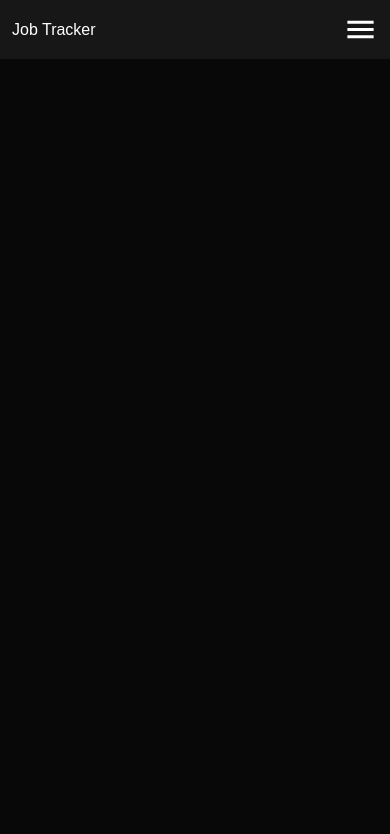
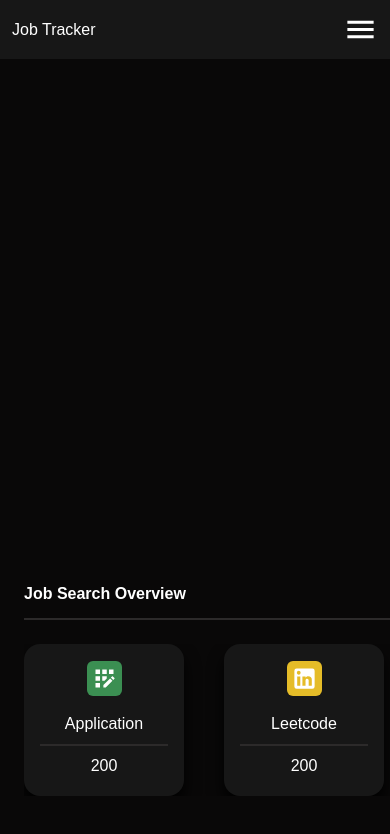
Before and after one commit to SankalpKadam/Job-Tracker, a React (Create React App) app: page / in a window 390 px wide. Shown: the top 834 px of the page. Built offline with nearby package versions, Linux system fonts and the light colour scheme.

Commit message:
simple responsive cards done

```diff
--- /dev/null
+++ b/src/components/Dashboard/DashboardComponents/CountCard.jsx
@@ -0,0 +1,26 @@
+import React from 'react'
+import AppRegistrationOutlinedIcon from '@mui/icons-material/AppRegistrationOutlined';
+import LinkedInIcon from '@mui/icons-material/LinkedIn';
+
+const CountCard = ({title="Application",count="200"}) => {
+  return (
+    <div className='bg-darkaccentbg w-[80%] p-4 h-[100%] rounded-2xl drop-shadow-md flex flex-col items-center justify-center'>
+      <div className='flex flex-col items-center justify-center w-full'>
+        <div className='text-darktext grow-[0.3]'>
+            {
+                title == "Application"?
+                <AppRegistrationOutlinedIcon fontSize='large' className='bg-darkapplicationaccent p-1 rounded-md'/>:<LinkedInIcon fontSize="large" className='bg-darkleetcodeaccent p-1 rounded-md'/>
+            }
+        </div>
+        <div className='text-darktext lg:text-xl border-b-2 border-darkcirclebg w-full flex items-center justify-center my-2 py-2 grow-[0.5]'>
+            {title}
+        </div>
+        <div className='text-darktext lg:text-3xl grow-[0.2]'>
+          200
+        </div>
+      </div>
+    </div>
+  )
+}
+
+export default CountCard
--- a/src/components/Dashboard/DashboardPage.jsx
+++ b/src/components/Dashboard/DashboardPage.jsx
@@ -1,9 +1,78 @@
 import React from 'react'
 import Navbar from '../UniversalComponents/Navbar/Navbar'
+import CountCard from './DashboardComponents/CountCard'
 const DashboardPage = () => {
     return (
-        <div className='dashboardpage bg-darkbg lg:flex lg:flex-row flex flex-col h-[98.5%]'>
-            <Navbar/>
+        <div className='dashboardpage
+                        bg-darkbg
+                        lg:flex
+                        lg:flex-row
+                        flex
+                        flex-col
+                        h-[98.5%]'>
+            <div className='grow-[0.05]'>
+
+                <Navbar />
+            </div>
+            <div className='ml-6
+                            flex
+                            flex-col
+                            items-center
+                            justify-center
+                            grow-[0.9]
+                            '>
+                <div className='text-darktext
+                                grow-[[0.05]]
+                                border-b-2
+                                pb-3
+                                mb-6
+                                w-full
+                                border-darkcirclebg
+                                lg:text-3xl
+                                font-semibold'>
+                    Job Search Overview
+                </div>
+                <div className='grow-[0.1]
+                                flex
+                                flex-row
+                                flex-nowrapp
+                                justify-between
+                                items-center
+                                w-full
+                                overflow-x-auto
+                                '>
+                    <div className='lg:w-1/3
+                                    min-w-[200px]
+                                    h-full
+                                    m-auto
+                                    items-center
+                                    flex'>
+
+                        <CountCard title='Application' />
+                    </div>
+                    <div className='lg:w-1/3
+                                    min-w-[200px]
+                                    h-full
+                                    m-auto
+                                    items-center
+                                    flex'>
+
+                        <CountCard title='Leetcode' />
+                    </div>
+                    <div className='lg:w-1/3
+                                    min-w-[200px]
+                                    h-full
+                                    m-auto
+                                    items-center
+                                    flex'>
+
+                        <CountCard title='Networking' />
+                    </div>
+                </div>
+                <div className='grow-[0.83]'>
+
+                </div>
+            </div>
         </div>
     )
 }
--- a/tailwind.config.js
+++ b/tailwind.config.js
@@ -4,7 +4,7 @@ module.exports = {
   theme: {
     extend: {
       dropShadow:{
-        'md':'0 4px 4px rgba(0,0,0,100%)',
+        'md':'0 10px 8px rgba(0,0,0,100%)',
       },
     },
     colors:{
```
